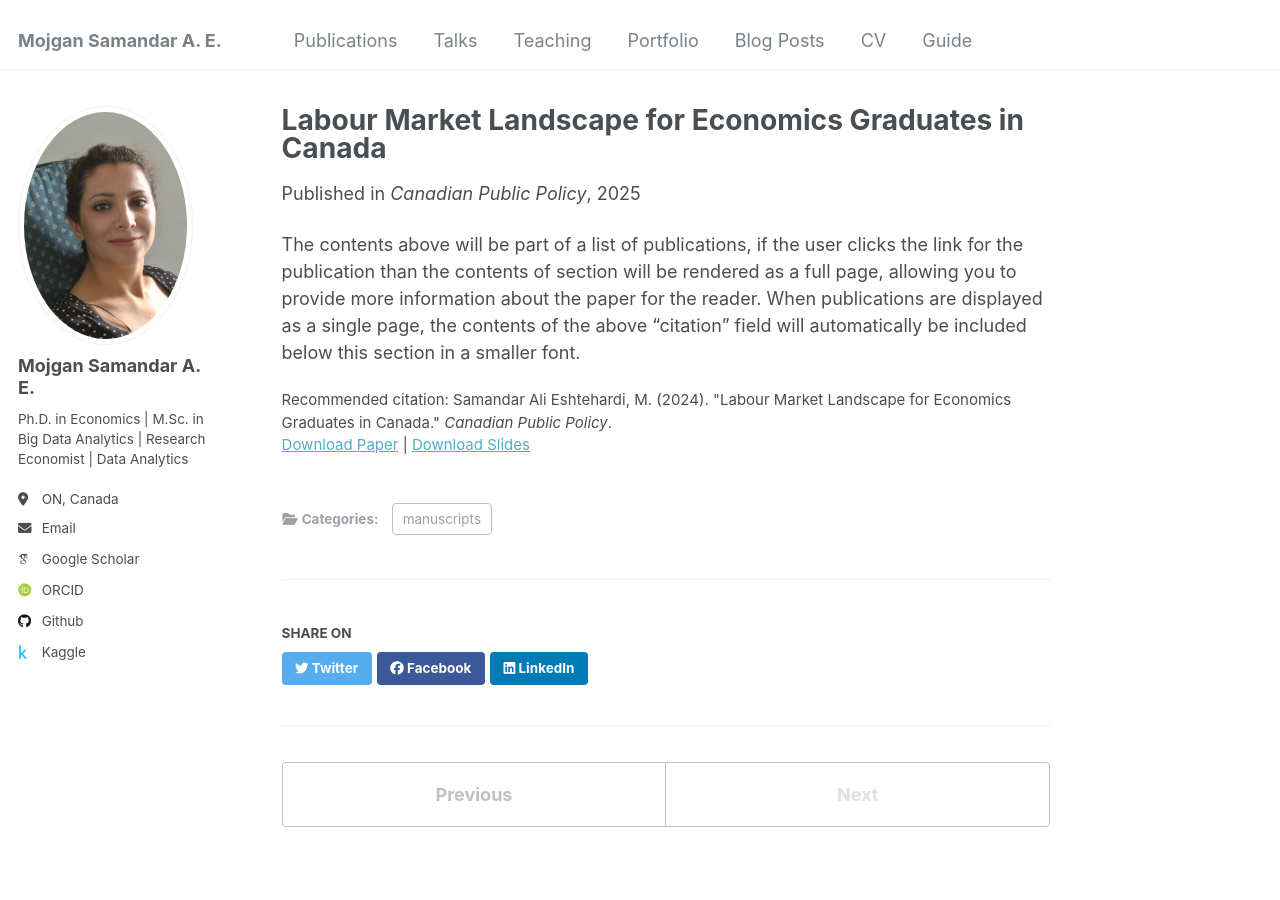
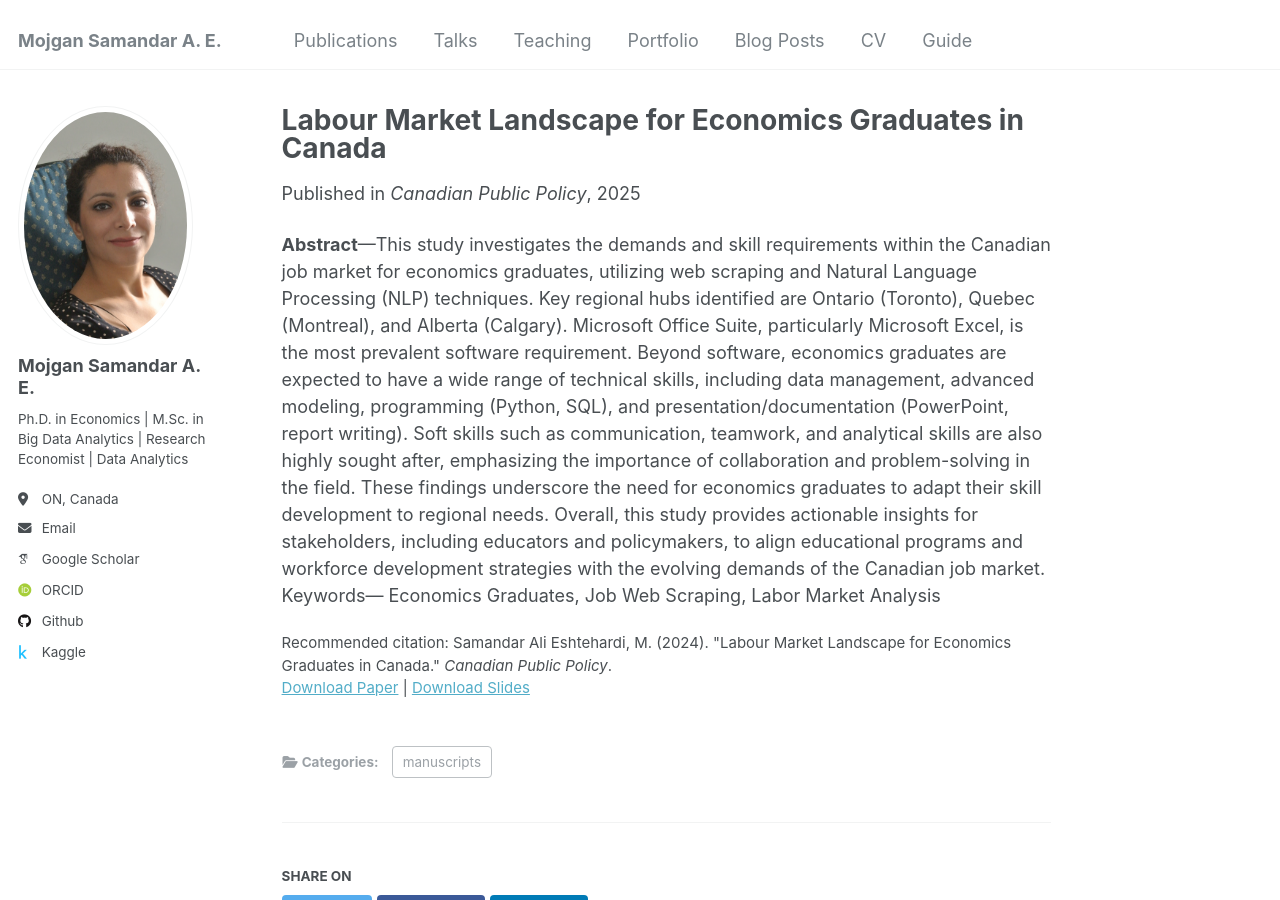
Before and after one commit to samandarali/samandarali.github.io, a Jekyll site: the page built from _publications/2009-10-01-paper-title-number-1.md, in a window 1280 px wide and 900 px high. Built offline with Jekyll 4.4.1, drawn with Linux system fonts in a browser that asks for light colours; some web fonts are replaced.

Commit message:
Update 2009-10-01-paper-title-number-1.md

```diff
--- a/_publications/2009-10-01-paper-title-number-1.md
+++ b/_publications/2009-10-01-paper-title-number-1.md
@@ -11,4 +11,5 @@ paperurl: ''
 citation: 'Samandar Ali Eshtehardi, M. (2024). "Labour Market Landscape for Economics Graduates in Canada." <i>Canadian Public Policy</i>.'
 ---
 
-The contents above will be part of a list of publications, if the user clicks the link for the publication than the contents of section will be rendered as a full page, allowing you to provide more information about the paper for the reader. When publications are displayed as a single page, the contents of the above "citation" field will automatically be included below this section in a smaller font.
+**Abstract**—This study investigates the demands and skill requirements within the Canadian job market for economics graduates, utilizing web scraping and Natural Language Processing (NLP) techniques. Key regional hubs identified are Ontario (Toronto), Quebec (Montreal), and Alberta (Calgary). Microsoft Office Suite, particularly Microsoft Excel, is the most prevalent software requirement. Beyond software, economics graduates are expected to have a wide range of technical skills, including data management, advanced modeling, programming (Python, SQL), and presentation/documentation (PowerPoint, report writing). Soft skills such as communication, teamwork, and analytical skills are also highly sought after, emphasizing the importance of collaboration and problem-solving in the field. These findings underscore the need for economics graduates to adapt their skill development to regional needs. Overall, this study provides actionable insights for stakeholders, including educators and policymakers, to align educational programs and workforce development strategies with the evolving demands of the Canadian job market.
+Keywords— Economics Graduates, Job Web Scraping, Labor Market Analysis
```
